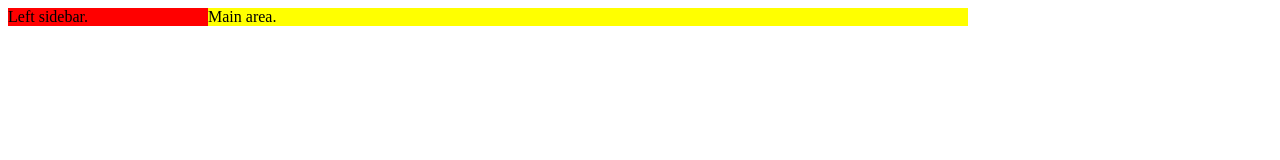
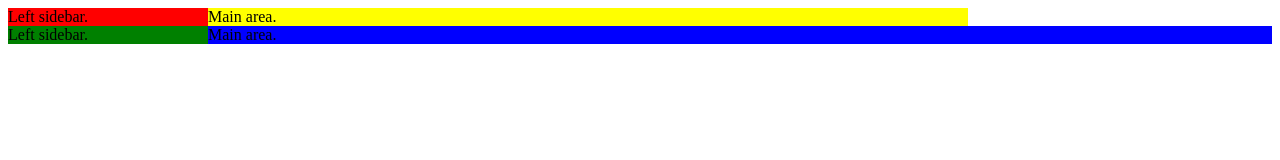
Before and after one commit to mparker17/learn-zencolumns, a plain HTML site: page index.html in a window 1280 px wide. Drawn offline with Linux system fonts and the light colour scheme.

Commit message:
feature: added alternate layout method

```diff
--- a/index.html
+++ b/index.html
@@ -61,6 +61,47 @@
         width: 760px;
         margin-right: -960px;
     }
+
+    /*
+     * The advanced, flexible-width ZCLM.
+     *
+     * Pros:
+     * - You can have any number of columns.
+     * - You don't have to specify a width for one of the columns.
+     *
+     * Cons:
+     * - The order of the HTML does matter: fixed-width columns must be placed
+     *   after the flexible-width column so users can interact with their contents.
+     * - The flexible-width column needs an inner element.
+     * - If you want to put padding between the edge of the column and it's
+     *   contents, on the contents of a column, you either need to set the
+     *   box-sizing: border-box, or you need to create an inner element.
+     */
+    .wrapper.second {
+        position: relative;
+    }
+    .wrapper.second > .sidebar-left {
+        background-color: green;
+
+        float: left;
+        margin-left: 0;
+        width: 200px;
+        margin-right: -200px;
+        padding: 0;
+    }
+    .wrapper.second > .main {
+        background-color: blue;
+
+        float: left;
+        margin-left: 0;
+        width: 100%;
+        margin-right: -100%;
+        padding: 0;
+    }
+    .wrapper.second > .main > .inner {
+        padding-left: 200px;
+        padding-right: 0;
+    }
     </style>
 </head>
 <body>
@@ -74,5 +115,16 @@
             </div>
         </div>
     </div>
+
+    <div class="wrapper second clearfix">
+        <div class="main">
+            <div class="inner">
+                Main area.
+            </div>
+        </div>
+        <div class="sidebar-left">
+            Left sidebar.
+        </div>
+    </div>
 </body>
 </html>
```
